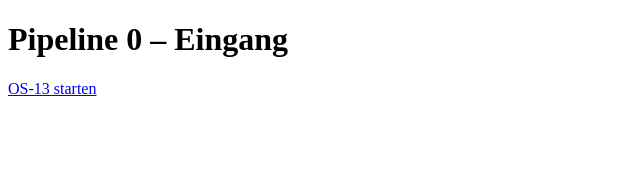
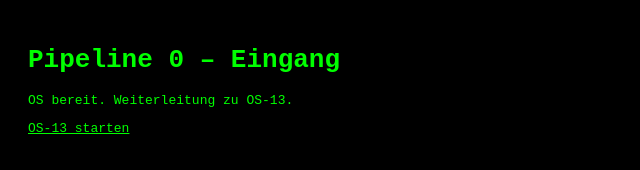
Before and after one commit to iki1uc/SYNC, a plain HTML site: page index.html in a window 1280 px wide. Shown: the whole page, without its empty margins (0-640 px from the left). Drawn offline with Linux system fonts and the light colour scheme.

Commit message:
Update index.html

```diff
--- a/index.html
+++ b/index.html
@@ -3,9 +3,17 @@
 <head>
   <meta charset="UTF-8">
   <title>Pipeline 0 – Start</title>
+  <style>
+    body { font-family: monospace; background:#000; color:#0f0; padding:20px; }
+    a { color:#0f0; }
+  </style>
 </head>
 <body>
-  <h1>Pipeline 0 – Eingang</h1>
-  <a href="13.html">OS‑13 starten</a>
+
+<h1>Pipeline 0 – Eingang</h1>
+<p>OS bereit. Weiterleitung zu OS‑13.</p>
+
+<a href="13.html">OS‑13 starten</a>
+
 </body>
 </html>
```
